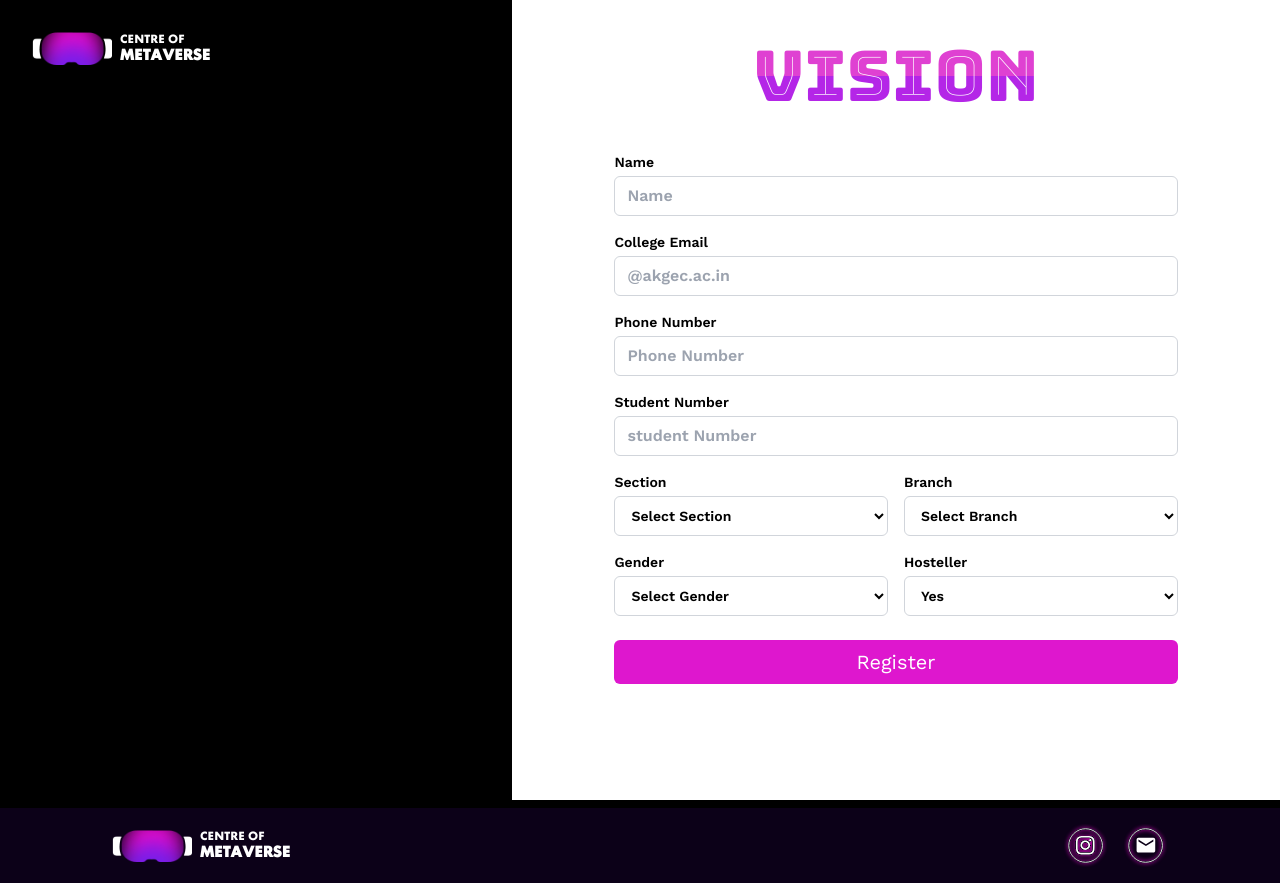
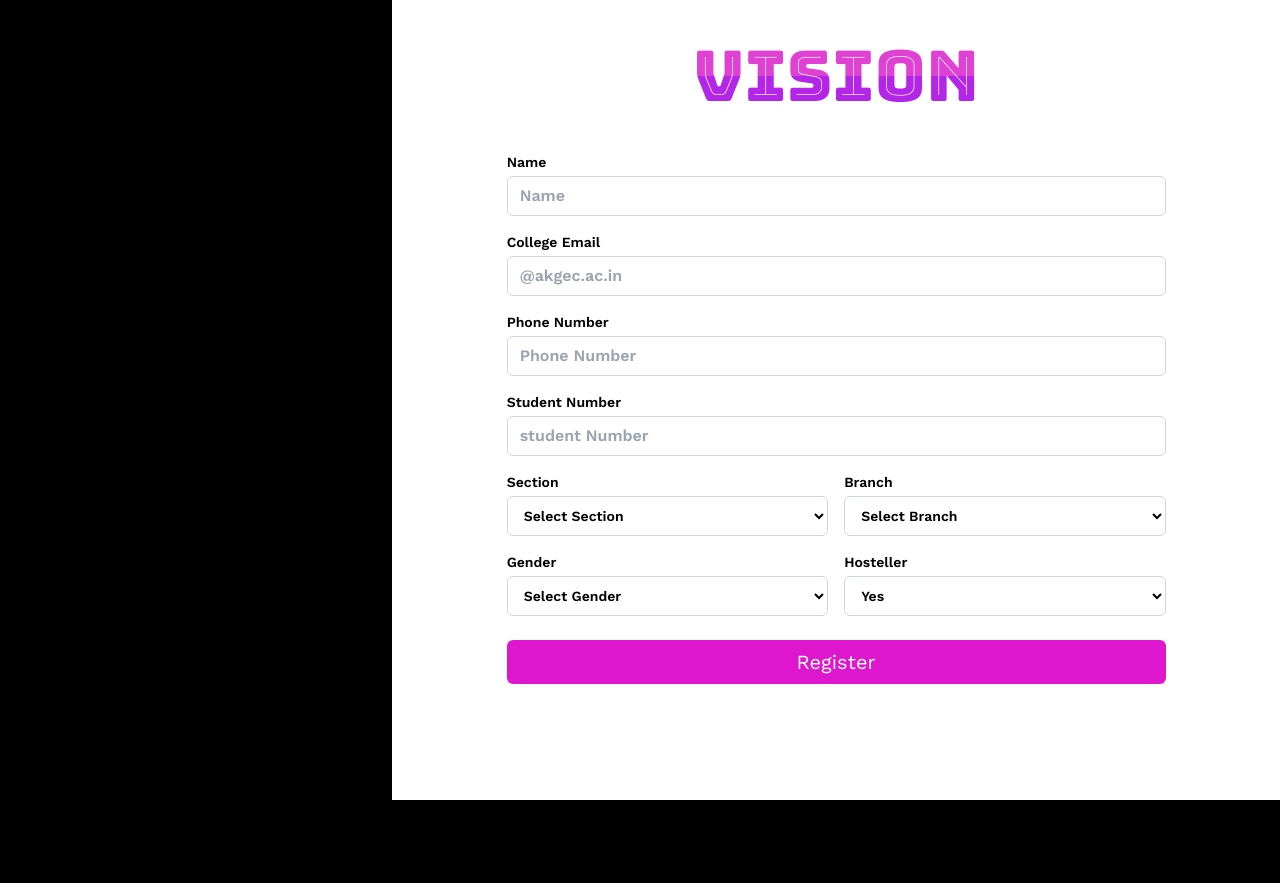
Before and after one commit to soumya-maheshwari/Centre-Of-Metaverse, a Next.js app: page /register in a window 1280 px wide. After the commit the page ends 800 px from the top, so only its background shows below. Built offline with nearby package versions, Linux system fonts and the light colour scheme.

Commit message:
Create and add tailwind CSS color variable plugin

```diff
--- a/package.json
+++ b/package.json
@@ -11,18 +11,21 @@
   "dependencies": {
     "@splinetool/react-spline": "^2.2.6",
     "@splinetool/runtime": "^1.0.91",
+    "clsx": "^2.1.0",
     "framer-motion": "^11.0.24",
     "next": "14.1.3",
     "react": "^18",
     "react-dom": "^18",
     "react-hook-form": "^7.51.3",
     "resize-observer-polyfill": "^1.5.1",
-    "swiper": "^11.0.7"
+    "swiper": "^11.0.7",
+    "tailwind-merge": "^2.2.2"
   },
   "devDependencies": {
     "@types/node": "^20",
     "@types/react": "^18",
     "@types/react-dom": "^18",
+    "@types/tailwindcss": "^3.1.0",
     "autoprefixer": "^10.0.1",
     "postcss": "^8",
     "tailwindcss": "^3.3.0",
--- a/src/app/register/page.tsx
+++ b/src/app/register/page.tsx
@@ -8,54 +8,9 @@ import React from "react";
 const Page = () => {
   return (
     <>
-      <main className="bg-black overflow-x-hidden flex md:flex-row flex-col">
-        <div className="w-full md:w-2/5 flex p-8">
-          <div className="flex flex-col">
-            <Link href="/">
-              <div className="flex items-center font-sans">
-                <Image
-                  width={1000}
-                  height={200}
-                  className="w-20 h-auto mr-2 cursor-pointer"
-                  src="/logo.png"
-                  alt="Centre of Metaverse"
-                />
-
-                <div className="text-white text-xs font-normal tracking-normal font-futura">
-                  <div>
-                    <p className="uppercase relative inline-block shrink-0 text-[0.68rem] ">
-                      Centre of
-                    </p>
-                  </div>
-                  <div>
-                    <p className="uppercase relative text-[0.88rem] inline-block shrink-0 font-semibold ">
-                      metaverse
-                    </p>
-                  </div>
-                </div>
-              </div>
-            </Link>
-            {/* <h1 className="text-white font-work-sans text-xl leading-10 mt-4">
-              Register Now for the Metaverse Experience
-            </h1> */}
-
-            {/* add poster image here */}
-            {/* <Image
-            width={1000}
-            height={200}
-            className="w-20 h-auto mr-2 cursor-pointer"
-            src="/logo.png"
-            alt="Centre of Metaverse"
-          /> */}
-          </div>
-        </div>
-        <div className="w-full md:w-3/5">
-          <RegistrationForm />
-        </div>{" "}
+      <main className="bg-black">
+       <RegistrationForm />
       </main>
-      <div className="-mt-10">
-        <Footer />{" "}
-      </div>
     </>
   );
 };
--- a/src/components/register/index.tsx
+++ b/src/components/register/index.tsx
@@ -56,8 +56,9 @@ export function RegistrationForm() {
   };
 
   return (
-    <section className="bg-white min-h-screen">
-      <div className="md:px-8 py-4 mx-auto leading-10">
+    <section className="min-h-screen flex">
+      <div className="bg-black w-1/3 h-full"></div>
+      <div className="bg-white md:px-8 py-4 mx-auto leading-10 w-3/4">
         <form
           onSubmit={handleSubmit(onSubmit)}
           className="font-work-sans font-semibold text-xl w-[80%] mx-auto"
--- /dev/null
+++ b/src/utils/cn.ts
@@ -0,0 +1,6 @@
+import { ClassValue, clsx } from "clsx";
+import { twMerge } from "tailwind-merge";
+
+export function cn(...inputs: ClassValue[]) {
+  return twMerge(clsx(inputs));
+}
--- /dev/null
+++ b/src/utils/index.ts
@@ -0,0 +1 @@
+export * from './cn'
--- a/tailwind.config.ts
+++ b/tailwind.config.ts
@@ -1,11 +1,17 @@
 import type { Config } from "tailwindcss";
+import color from 'tailwindcss/colors'
+import defaultTheme from 'tailwindcss/defaultTheme'
+import flattenColorPalette from 'tailwindcss/lib/util/flattenColorPalette'
 
+
+/** @type {import('tailwindcss').Config} */
 const config: Config = {
   content: [
     "./src/pages/**/*.{js,ts,jsx,tsx,mdx}",
     "./src/components/**/*.{js,ts,jsx,tsx,mdx}",
     "./src/app/**/*.{js,ts,jsx,tsx,mdx}",
   ],
+  darkMode: "class",
   theme: {
     extend: {
       backgroundImage: {
@@ -22,7 +28,21 @@ const config: Config = {
       },
     },
   },
-  plugins: [],
+  plugins: [
+    addVariablesForColors,
+  ],
 };
 
+// This plugin adds each Tailwind color as a global CSS variable, e.g. var(--gray-200).
+function addVariablesForColors({ addBase, theme }: any) {
+  let allColors = flattenColorPalette(theme("colors"));
+  let newVars = Object.fromEntries(
+    Object.entries(allColors).map(([key, val]) => [`--${key}`, val])
+  );
+
+  addBase({
+    ":root": newVars,
+  });
+}
+
 export default config;
--- /dev/null
+++ b/tailwind.d.ts
@@ -0,0 +1,5 @@
+declare module "tailwindcss/lib/util/flattenColorPalette" {
+    export default function flattenColorPalette(
+      pallette: Record<string, string>,
+    ): Record<string, string>;
+  }
```
Also changed, not shown: 2 other files (tests, documents, lock files or other folders).
